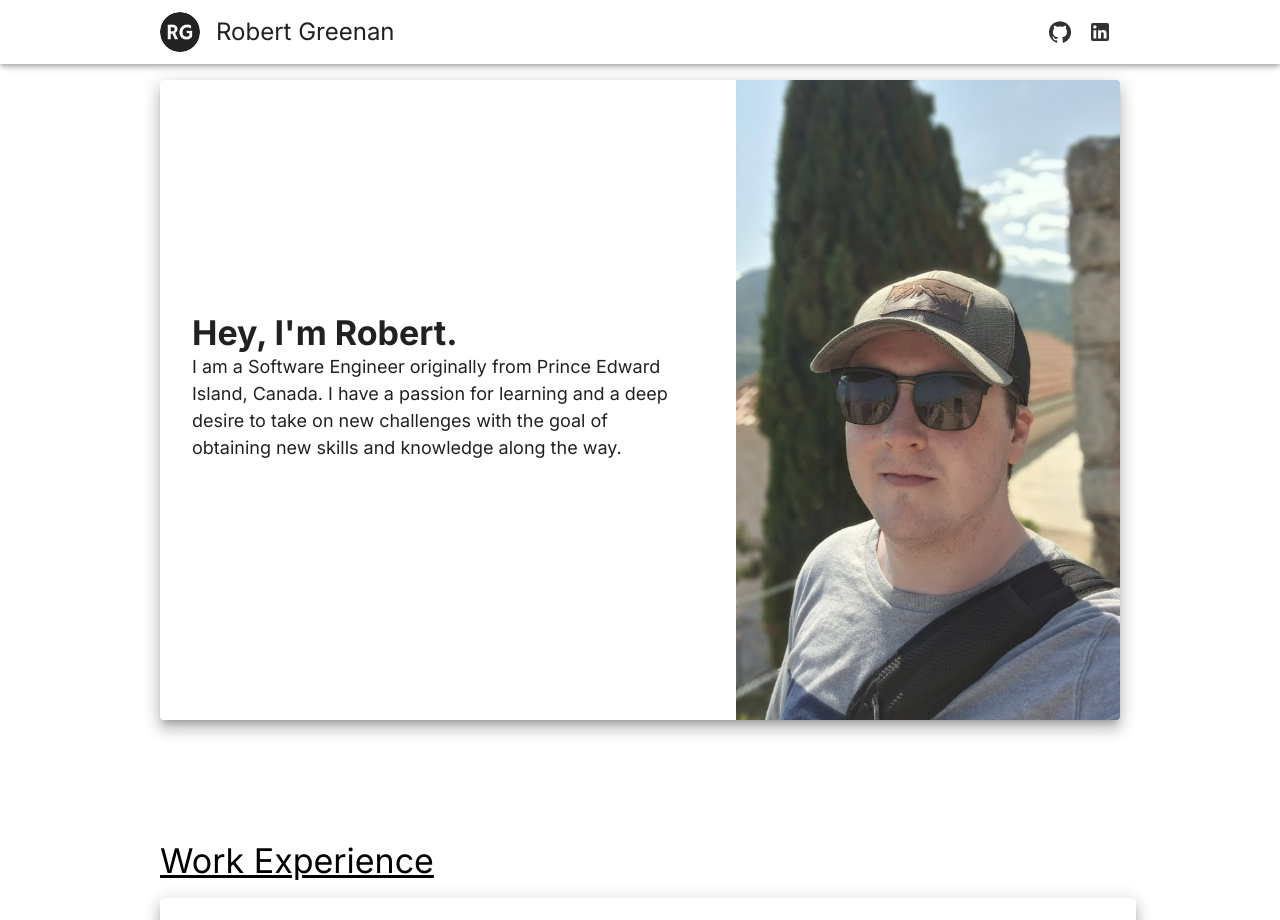
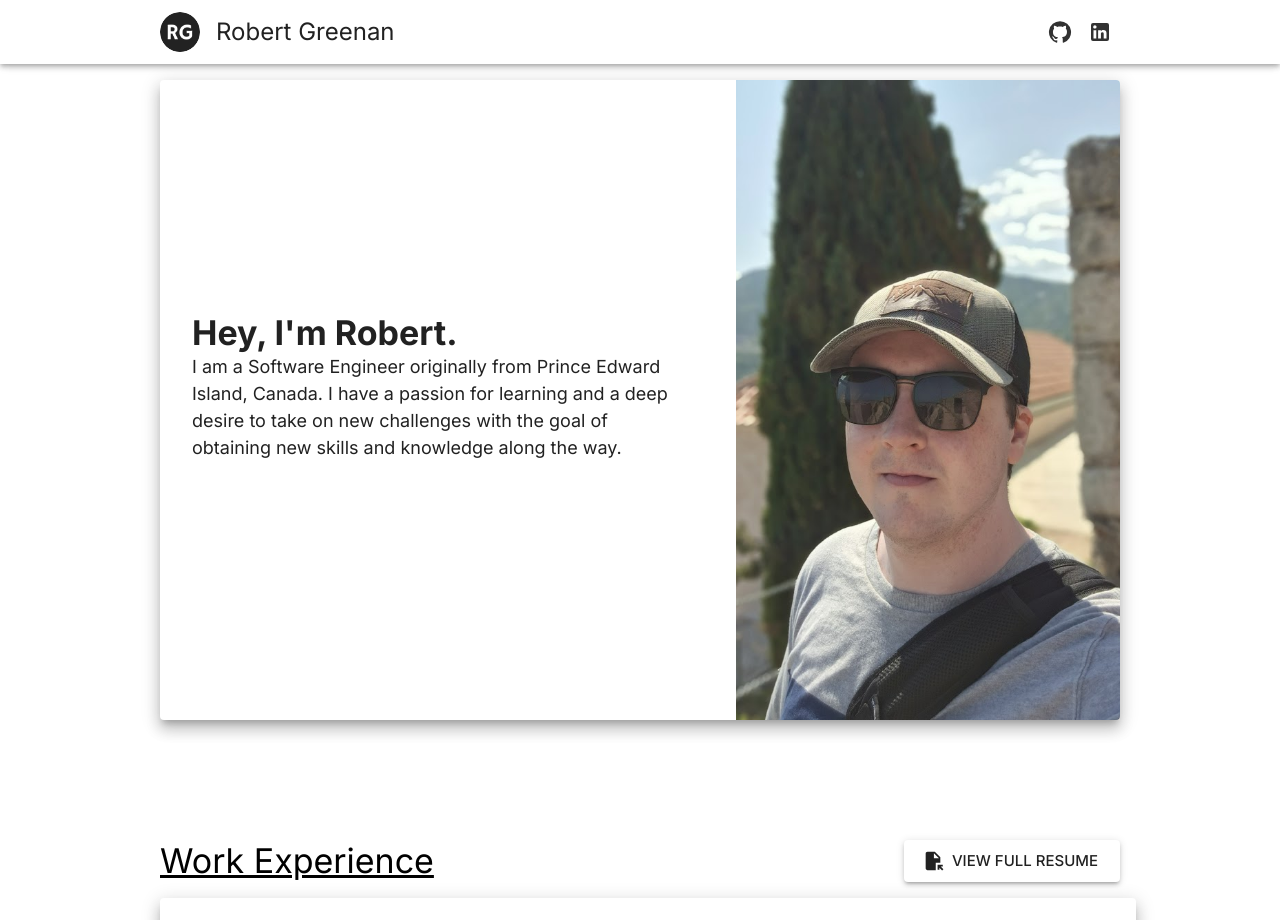
Before and after one commit to rgreenan55/RobertGreenanPortfolio, a React (Vite) app: page / in a window 1280 px wide. Shown: the top 920 px of the page. Built offline with nearby package versions, Linux system fonts and the light colour scheme.

Commit message:
Additions to Work Section

```diff
--- a/src/components/SectionContainer.tsx
+++ b/src/components/SectionContainer.tsx
@@ -1,4 +1,6 @@
-import { Box, Container, Typography } from "@mui/material"
+import { Box, Button, Container, Typography } from "@mui/material"
+import { FileOpen } from "@mui/icons-material"
+import ResumePDF from '../assets/documents/Robert_Greenan_Resume.pdf';
 
 type Props = {
     children : React.ReactNode,
@@ -21,7 +23,18 @@ const SectionContainer = ({children, disableTopMargin, headerTitle, height, maxH
 
             {/* Content of Section */}
             <Container disableGutters maxWidth={false} sx={{ mt: disableTopMargin?'0':'5vh', mb: '10vh', maxWidth: '75%', height: 'auto' }}>
-                {headerTitle && <Typography variant='h4' sx={{ mb: '16px', textDecoration: 'underline' }}> {headerTitle} </Typography>}
+                {headerTitle && (
+                    <Box display='flex' sx={{ mb: '16px', justifyContent: 'space-between' }}>
+                        <Typography variant='h4' sx={{ textDecoration: 'underline' }}>
+                            {headerTitle}
+                        </Typography>
+
+                        <Button variant='contained' size='large' startIcon={<FileOpen />} sx={{ boxShadow: 3 }} onClick={() => window.open(ResumePDF, '_blank')}>
+                            View Full Resume
+                        </Button>
+                    </Box>
+                )}
+
                 <Box sx={{ height, maxHeight }}>
                     {children}
                 </Box>
--- a/src/layouts/Header.tsx
+++ b/src/layouts/Header.tsx
@@ -1,6 +1,6 @@
 import { GitHub, LinkedIn } from "@mui/icons-material";
 import { AppBar, Avatar, Box, Container, IconButton, Toolbar, Typography } from "@mui/material";
-import logo from '../../public/favicon/android-chrome-512x512.png';
+import logo from '../assets/images/logo.png';
 
 const Header = () => {
     return (
```
Also changed, not shown: src/assets/images/logo.png (added), 1 other file (tests, documents, lock files or other folders).
